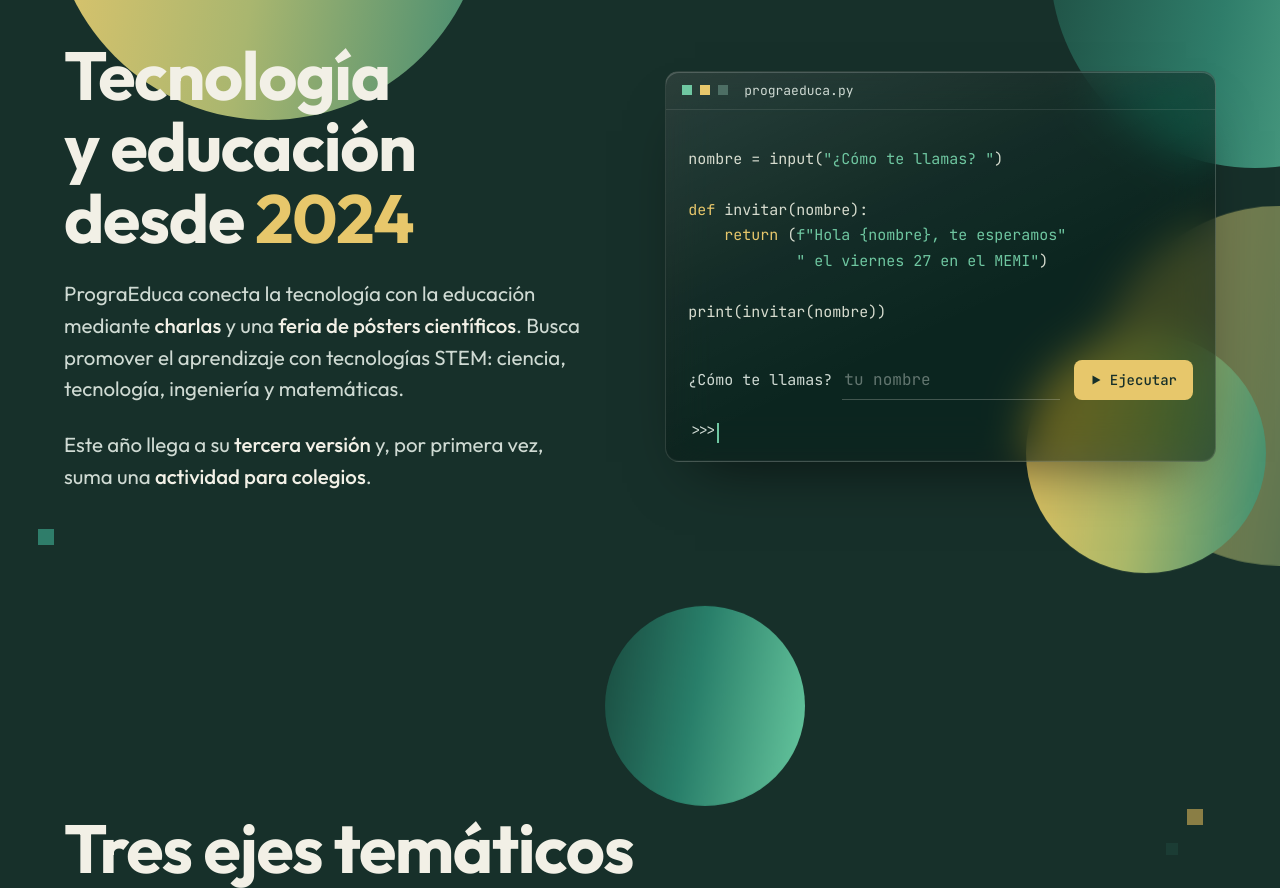
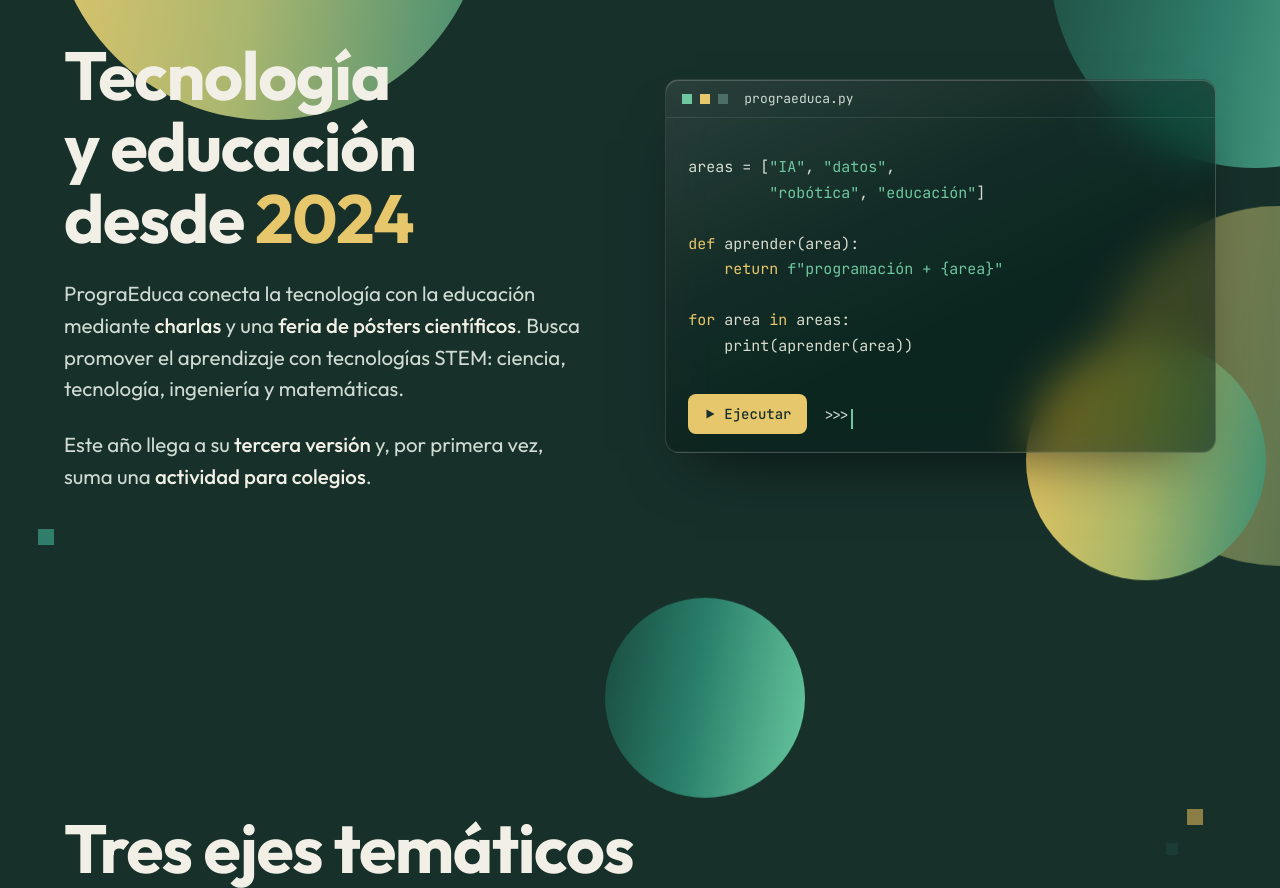
Before and after one commit to scesi/PrograEduca-Landing-Page, an Astro site: page / in a window 1280 px wide. Shown: the part 920-1808 px from the top of the page. Built offline with nearby package versions, Linux system fonts and the light colour scheme; Astro itself is replaced by a stand-in of ours.

Commit message:
Revert "feat: console asks your name and greets you"
This reverts commit d49c384628f3ffca82b8b2e10c39e97e3af50a4b.

```diff
--- a/src/pages/index.astro
+++ b/src/pages/index.astro
@@ -126,18 +126,18 @@ print(aprender())</pre>
       <div class="glass-stage"><span class="orb orb--gold" aria-hidden="true" style="--s: 240px; right: -50px; top: -70px"></span><span class="orb orb--mint" aria-hidden="true" style="--s: 200px; left: -60px; bottom: -40px"></span>
       <figure class="console glass" style="margin: 0">
         <div class="console__bar" aria-hidden="true"><i style="--c: var(--mint)"></i><i style="--c: var(--gold)"></i><i style="--c: #4d6e64"></i><span>prograeduca.py</span></div>
-        <pre class="console__body" aria-label="Código de ejemplo: un saludo con tu nombre">nombre = input(<span class="s">"¿Cómo te llamas? "</span>)
+        <pre class="console__body" aria-label="Código de ejemplo: la programación aplicada a distintas áreas">areas = [<span class="s">"IA"</span>, <span class="s">"datos"</span>,
+         <span class="s">"robótica"</span>, <span class="s">"educación"</span>]
 
-<span class="k">def</span> invitar(nombre):
-    <span class="k">return</span> (<span class="s">f"Hola {"{"}nombre{"}"}, te esperamos"</span>
-            <span class="s">" el viernes 27 en el MEMI"</span>)
+<span class="k">def</span> aprender(area):
+    <span class="k">return</span> <span class="s">f"programación + {"{"}area{"}"}"</span>
 
-print(invitar(nombre))</pre>
-        <form class="console__run" data-run-form>
-          <label class="console__ask"><span>¿Cómo te llamas?</span><input type="text" name="nombre" maxlength="24" autocomplete="given-name" placeholder="tu nombre" enterkeyhint="go" spellcheck="false" data-name></label>
-          <button class="console__btn" type="submit" data-run><svg width="12" height="12" viewBox="0 0 12 12" aria-hidden="true"><path d="M2.5 1.5v9l8-4.5z" fill="currentColor"/></svg>Ejecutar</button>
+<span class="k">for</span> area <span class="k">in</span> areas:
+    print(aprender(area))</pre>
+        <div class="console__run">
+          <button class="console__btn" type="button" data-run><svg width="12" height="12" viewBox="0 0 12 12" aria-hidden="true"><path d="M2.5 1.5v9l8-4.5z" fill="currentColor"/></svg>Ejecutar</button>
           <span class="console__prompt"><output class="console__out" data-out aria-live="polite"></output><span class="cursor" aria-hidden="true"></span></span>
-        </form>
+        </div>
       </figure>
       </div>
     </div>
@@ -459,29 +459,18 @@ feria = {"{"}
     update();
   }
 
-  // consola: input() con tu nombre y print(invitar(nombre))
-  const runForm = document.querySelector<HTMLFormElement>('[data-run-form]');
+  // consola: ejecutar print(aprender())
   const run = document.querySelector<HTMLButtonElement>('[data-run]');
   const out = document.querySelector<HTMLOutputElement>('[data-out]');
-  const nameInput = document.querySelector<HTMLInputElement>('[data-name]');
-  if (runForm && run && out && nameInput) {
-    runForm.addEventListener('submit', (e) => {
-      e.preventDefault();
-      const nombre = nameInput.value.trim();
-      if (!nombre) {
-        nameInput.focus();
-        nameInput.classList.remove('is-empty');
-        void nameInput.offsetWidth;
-        nameInput.classList.add('is-empty');
-        return;
-      }
-      const msg = `Hola ${nombre}, te esperamos el viernes 27 en el MEMI`;
+  if (run && out) {
+    run.addEventListener('click', () => {
+      const msg = 'programación + IA\nprogramación + datos\nprogramación + robótica\nprogramación + educación';
       let i = 0;
       run.disabled = true;
       out.textContent = '';
       const step = () => {
         out.textContent = msg.slice(0, ++i);
-        if (i < msg.length) setTimeout(step, reduced ? 0 : 30);
+        if (i < msg.length) setTimeout(step, reduced ? 0 : 35);
         else run.disabled = false;
       };
       step();
--- a/src/styles/global.css
+++ b/src/styles/global.css
@@ -515,18 +515,3 @@ a, button { -webkit-tap-highlight-color: transparent; }
   .eje-node:nth-of-type(2) .eje-node__id::after { animation-delay: 1.2s; }
 }
 @keyframes link-run { 0% { translate: 0 0; opacity: 0; } 15% { opacity: 1; } 85% { opacity: 1; } 100% { translate: calc(var(--gap) - 14px) 0; opacity: 0; } }
-
-/* consola: input() con tu nombre */
-.console__ask { display: flex; align-items: center; gap: 10px; flex: 1 1 260px; min-width: 0; font: 400 15px/1 var(--mono); color: var(--muted); }
-.console__ask span { flex: none; }
-.console__ask input {
-  flex: 1; min-width: 0; height: 40px; padding: 0 2px; border: 0; border-bottom: 1.5px solid var(--line-strong); border-radius: 0;
-  background: transparent; color: var(--cream); font: 400 16px/1 var(--mono); caret-color: var(--gold); outline: none;
-  transition: border-color 160ms;
-}
-.console__ask input::placeholder { color: rgb(207 218 211 / 0.45); }
-.console__ask input:focus { border-color: var(--gold); }
-.console__ask input.is-empty { border-color: var(--gold); animation: nudge 360ms var(--ease-out); }
-@keyframes nudge { 25% { translate: -4px 0; } 75% { translate: 4px 0; } }
-.console__prompt { flex-basis: 100%; }
-@media (max-width: 720px) { .console__ask { flex-basis: 100%; font-size: 13px; } }
```
